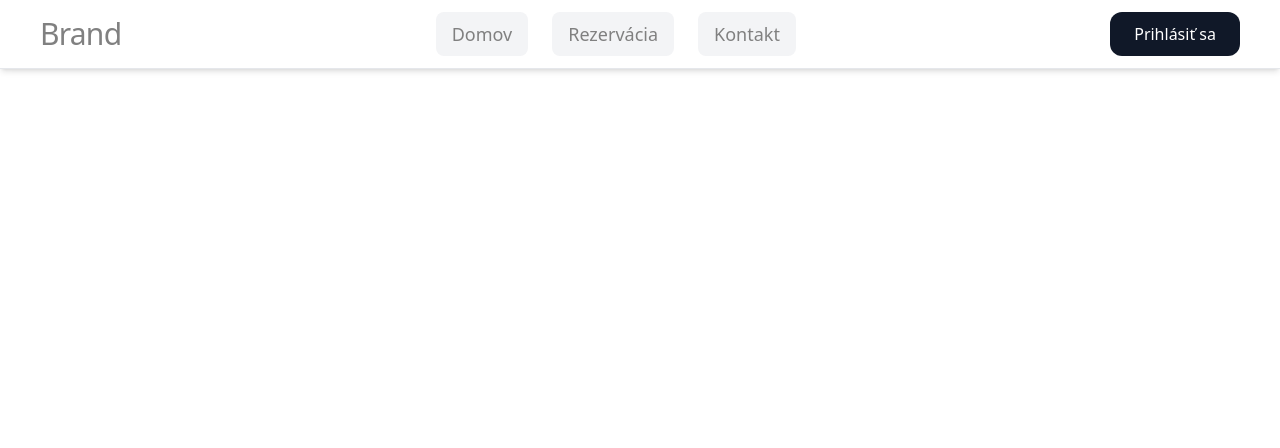
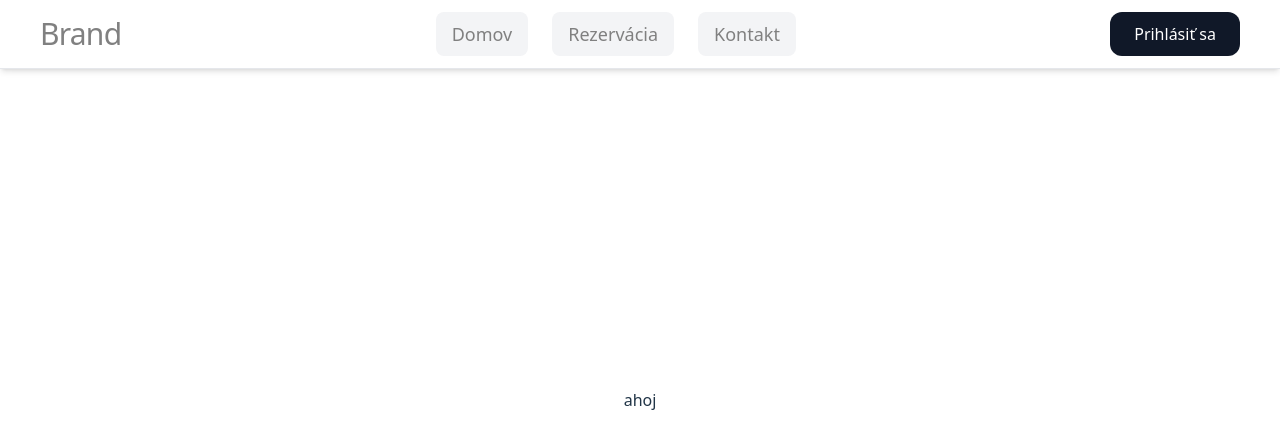
Before and after one commit to marek890/VAII, a React (Vite) app: page /forms in a window 1280 px wide. Shown: the top 448 px of the page. Built offline with nearby package versions, Linux system fonts and the light colour scheme.

Commit message:
Create login page

```diff
--- a/package.json
+++ b/package.json
@@ -15,7 +15,8 @@
     "@tailwindcss/vite": "^4.1.17",
     "bootstrap": "^5.3.8",
     "react": "^19.2.0",
-    "react-dom": "^19.2.0"
+    "react-dom": "^19.2.0",
+    "react-router-dom": "^7.9.6"
   },
   "devDependencies": {
     "@eslint/js": "^9.39.1",
--- a/src/App.tsx
+++ b/src/App.tsx
@@ -1,12 +1,17 @@
-import './App.css'
-import Header from "./Header"
+import "./App.css";
+import { Routes, Route } from "react-router-dom";
+import Header from "./Header";
+import Login from "./forms/Login";
 function App() {
-
   return (
     <>
-      <Header/>
+      <Header />
+      <Routes>
+        <Route path="/" />
+        <Route path="/forms" element={<Login />} />
+      </Routes>
     </>
-  )
+  );
 }
 
-export default App
+export default App;
--- a/src/Header.tsx
+++ b/src/Header.tsx
@@ -1,4 +1,5 @@
 import "./Header.css";
+import { Link } from "react-router-dom";
 
 function Header() {
   return (
@@ -46,14 +47,14 @@ function Header() {
           </li>
         </ul>
 
-        <a
-          href="/forms/Login.tsx"
+        <Link
+          to="/forms"
           className="navbar-text-form hidden md:inline-block px-6 py-2.5 rounded-xl bg-gray-900 text-white
         font-semibold decoration-none transition-all duration-200
         hover:bg-[#78E778] hover:shadow-lg"
         >
           Prihlásiť sa
-        </a>
+        </Link>
       </div>
     </nav>
   );
--- a/src/forms/Login.tsx
+++ b/src/forms/Login.tsx
@@ -0,0 +1,10 @@
+import Header from "../Header";
+function Login() {
+  return (
+    <div className="flex justify-between items-center ">
+      <p>ahoj</p>
+    </div>
+  );
+}
+
+export default Login;
--- a/src/main.tsx
+++ b/src/main.tsx
@@ -1,10 +1,13 @@
 import { StrictMode } from "react";
 import { createRoot } from "react-dom/client";
+import { BrowserRouter } from "react-router-dom";
 import "./index.css";
 import App from "./App.tsx";
 
 createRoot(document.getElementById("root")!).render(
   <StrictMode>
-    <App />
+    <BrowserRouter>
+      <App />
+    </BrowserRouter>
   </StrictMode>
 );
```
Also changed, not shown: 1 other file (tests, documents, lock files or other folders).
